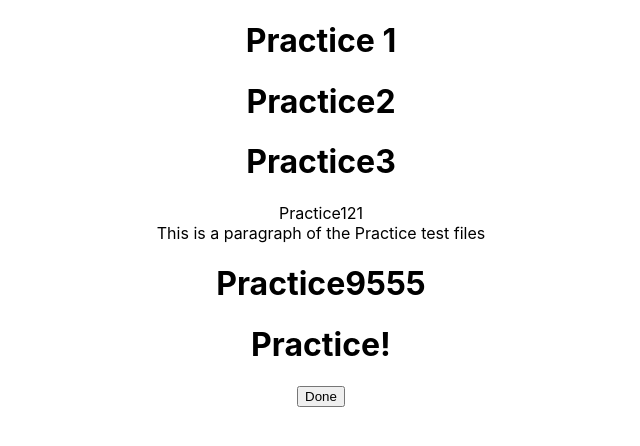
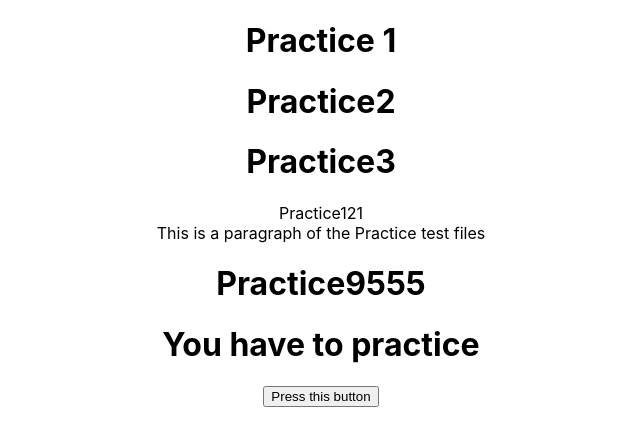
Before and after one commit to sayantan-paul-007/react-practice-codes, a React (Create React App) app: page / in a window 1280 px wide. Shown: the top 446 px of the page, without its empty margins (319-959 px from the left). Built offline with nearby package versions, Linux system fonts and the light colour scheme.

Commit message:
New commit

```diff
--- a/src/pages/Practice6.js
+++ b/src/pages/Practice6.js
@@ -4,21 +4,23 @@ class Practice6 extends Component {
     constructor(){
         super()
         this.state={
-            msg:'Practice!'
+            msg:'Practice!',
+            msg2:'You have to practice'
         }
     }
     changeText(){
         this.setState(
             {
-                msg:'Well Done'
+                msg:'Well Done',
+                msg2:'Going Great'
             }
         )
     }
   render() {
     return (
       <div>
-        <h1>{this.state.msg}</h1>
-        <button onClick={()=>this.changeText()}>Done</button>
+        <h1>{this.state.msg2}</h1>
+        <button onClick={()=>this.changeText()}>Press this button</button>
         </div>
     )
   }
```
